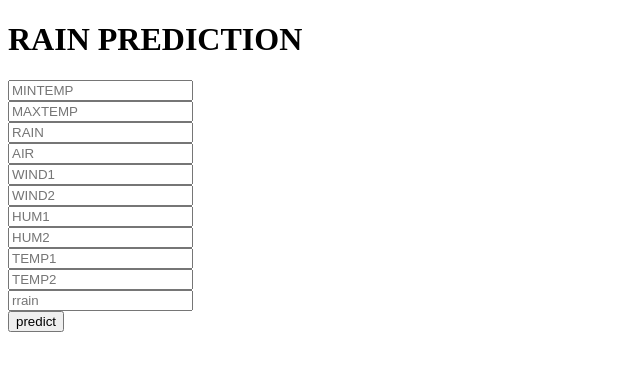
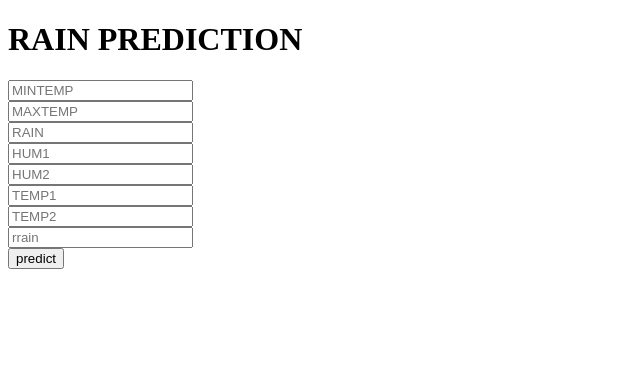
Before and after one commit to ARUNRD214/rainproject, a Flask app: page / in a window 1280 px wide. Shown: the top 371 px of the page, without its empty margins (0-640 px from the left). Run offline with Flask 3, Linux system fonts and the light colour scheme; parts of the project's set-up code (start-up, migrations or seed data) failed here and were passed over.

Commit message:
Update home.html

```diff
--- a/templates/home.html
+++ b/templates/home.html
@@ -12,9 +12,6 @@
         <input type="text" name="mintemp" placeholder="MINTEMP" required="required"/><br>
         <input type="text" name="maxtemp" placeholder="MAXTEMP" required="required"/><br>
         <input type="text" name="rain" placeholder="RAIN" required="required"/><br>
-        <input type="text" name="air" placeholder="AIR" required="required"/><br>
-        <input type="text" name="ws1" placeholder="WIND1" required="required"/><br>
-        <input type="text" name="ws2" placeholder="WIND2" required="required"/><br>
         <input type="text" name="hum1" placeholder="HUM1" required="required"/><br>
         <input type="text" name="hum2" placeholder="HUM2" required="required"/><br>
         <input type="text" name="temp1" placeholder="TEMP1" required="required"/><br>
```
